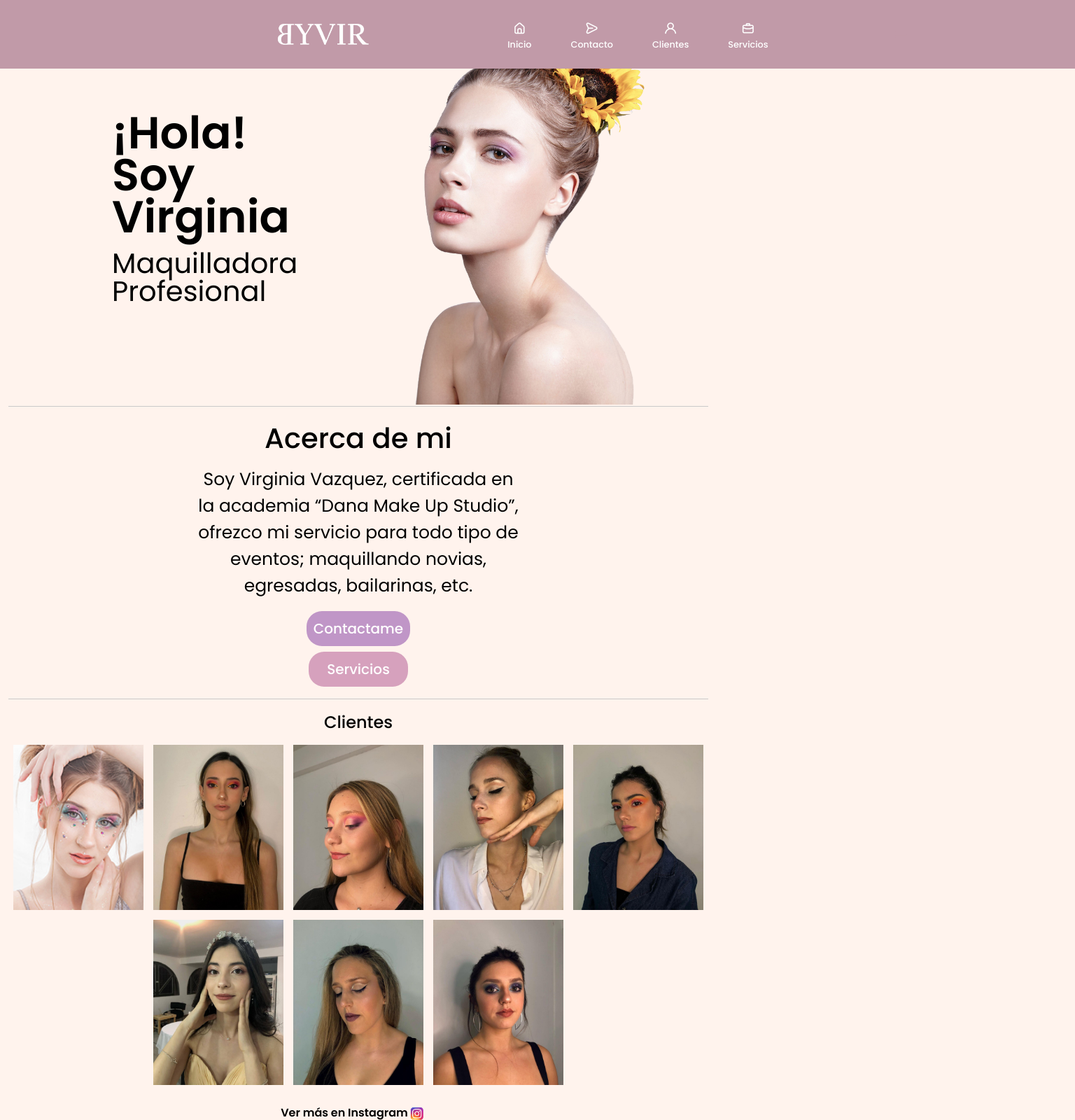
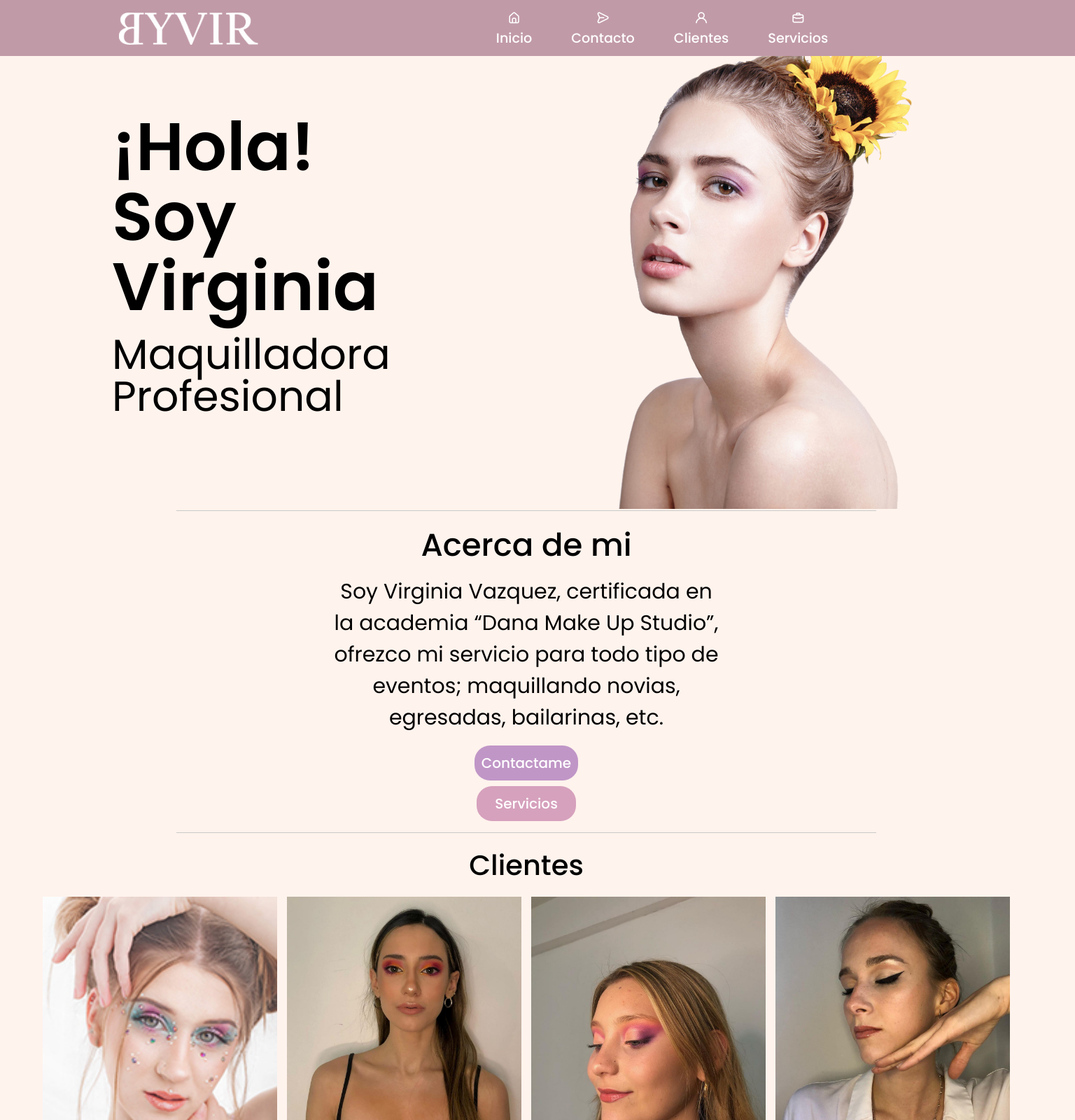
Before and after one commit to PedroReverendo/MakeUp-BYVIR, a website: page index.html in a window 1536 px wide. Shown: the top 1600 px of the page at 70% size. Drawn offline with nearby package versions, Linux system fonts and the light colour scheme.

Commit message:
responsive mi pc

```diff
--- a/assets/css/media.css
+++ b/assets/css/media.css
@@ -186,6 +186,10 @@
 }
 /* ===================LAPTOP===================*/
 @media screen and (min-width: 1024px) {
+    .logo{
+        height: 46px;
+        bottom: 10px;
+    }
     .html-home{
         width: 64rem;
     }
@@ -200,29 +204,105 @@
         padding-inline-start: 10rem;
         padding-block-start: 10rem;
     }
+    .customs-title{
+        font-size: 40px;
+    }
+    .photo-customs{
+        width: 239px;
+        height: 306px;
+    }
     .custom_section_2{
-        height: 19rem;
+        height: 27rem;
     }
     .separator-line{
         width: 1000px;
+    }
+    .section__title{
+        font-size: 40px;
+    }
+    .section__subtitle{
+        font-size: 30px;
+    }
+    .see-more-ig a p{
+        font-size: 20px;
+    }
+    .see-more-ig a img{
+        left: 213px;
+        bottom: 25px;
     }
     .swiper-3d{
         perspective: 650px ;
      }
      .discover__img{
-         width: 30rem;
+        width: 35rem;
      }
      .discover__card .swiper-slide{
-         width: 150rem;
+        width: 140rem;
      }
      .discover__card{
-         width: 420px;
+        width: 400px;
      }
      .accordion{
-         height: 84vh;
+        height: 84vh;
      }
 }
 /* ===================LAPTOP L===================*/
 @media screen and (min-width: 1440px) {
+    .html-home{
+        width: 94rem;
+    }
+    .header{
+        height: 80px;
+    }
+    .nav__link{
+        font-size: 1.2rem;
+    }
+    .logo-png{
+        left: -132px;
+    }
+    .nav__menu{
+        scroll-padding-inline-start: 15rem;
+    }
+    .home__img {
+        width: 32rem;
+        left: 50rem;
+    }
+    .home__title {
+        font-weight: 600;
+        line-height: 100px;
+        font-size: 6rem;
+    }
+    .home__subtitle{
+        font-size: 60px;
+        line-height: 60px;
+    }
+    .about-me-title{
+        font-size: 45px;
+    }
+    .about-me-text{
+        font-size: 30px;
+    }
+    .photo-customs {
+        width: 349px;
+        height: 437px;
+    }
+    .custom_section_2 {
+        height: 43rem;
+    }
+    .swiper-3d{
+        perspective: 750px ;
+     }
+     .discover__img{
+        width: 25rem;
+     }
+     .discover__card .swiper-slide{
+        width: 640rem;
+     }
+     .discover__card{
+        width: 410px;
+     }
+     .accordion{
+        height: 150vh;
+     }
 
 }
```
